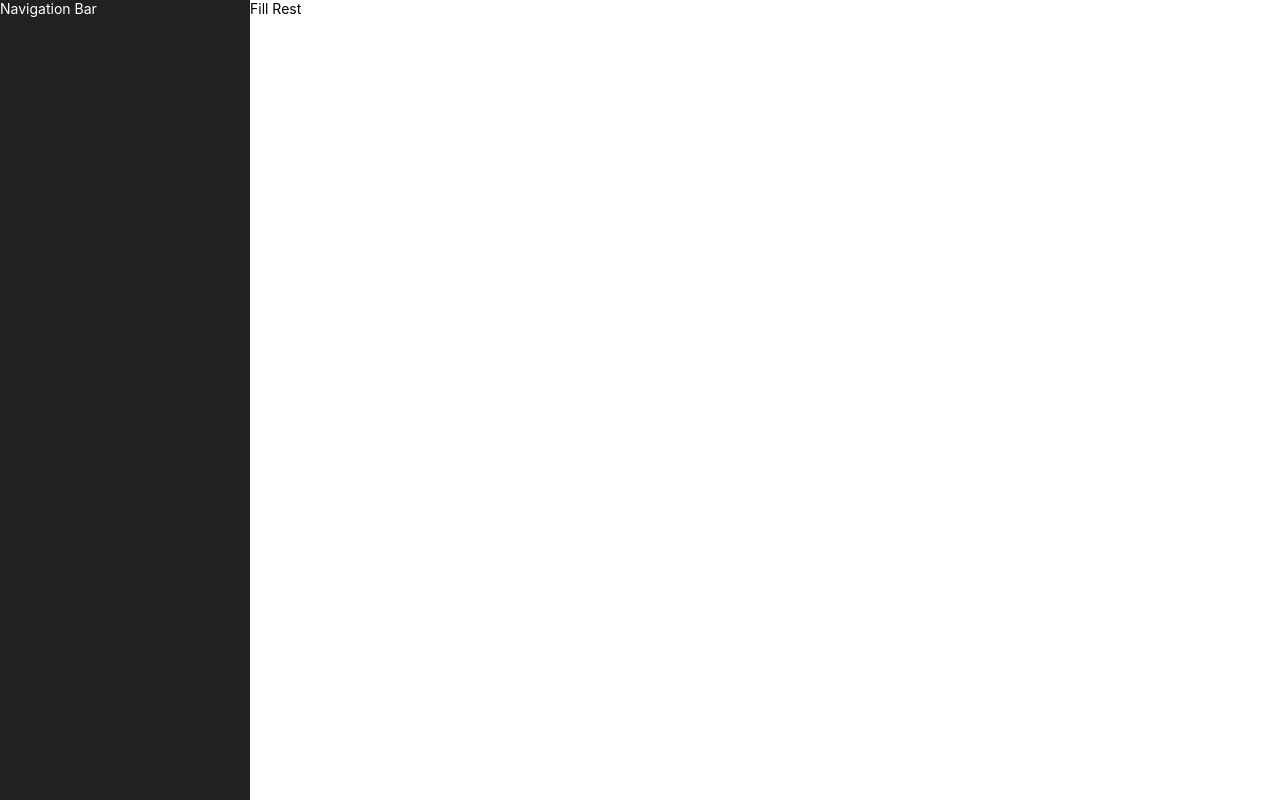
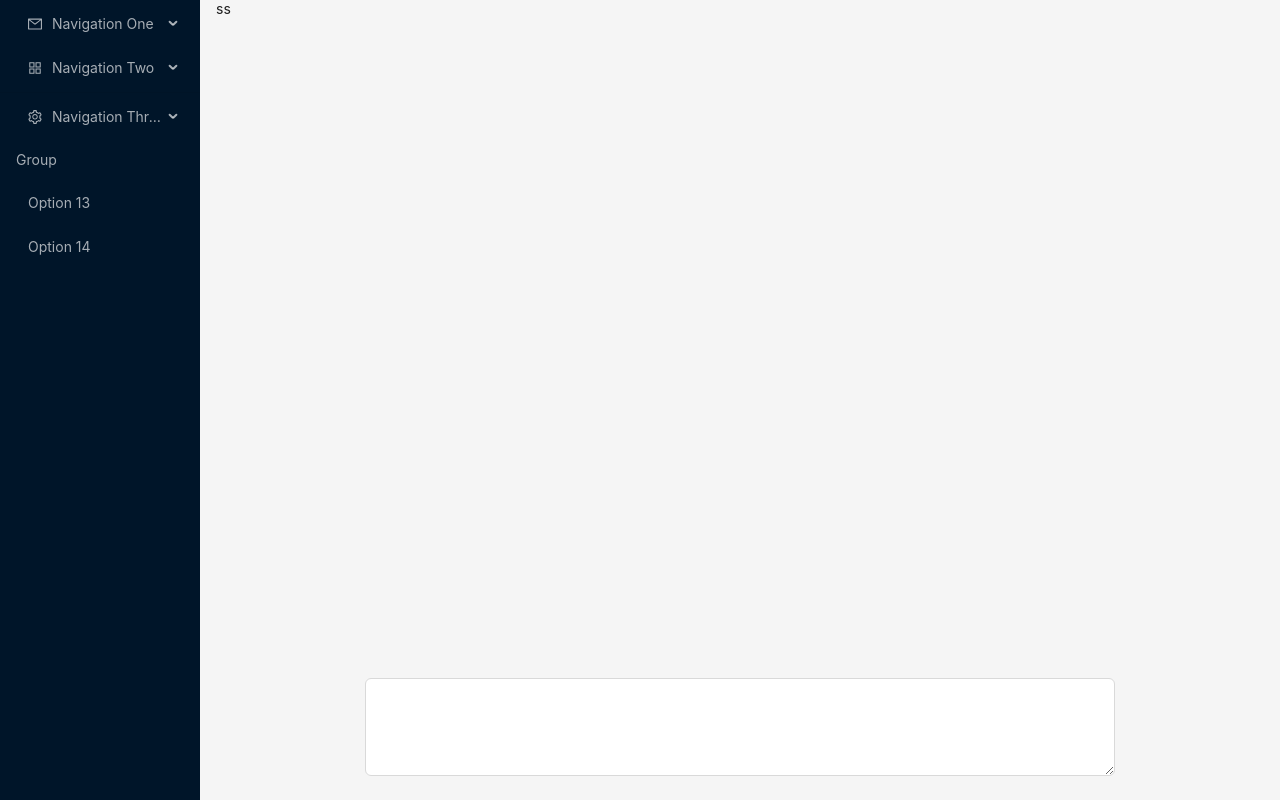
Before and after one commit to Cyberbolt/GPTLink, a React (Create React App) app in the folder gptlink_gui/: page / in a window 1280 px wide. Built offline with nearby package versions, Linux system fonts and the light colour scheme.

Commit message:
The format layout is initially completed

```diff
--- a/gptlink_gui/src/components/home/Home.js
+++ b/gptlink_gui/src/components/home/Home.js
@@ -1,12 +1,65 @@
-import { Col, Divider, Row } from 'antd'
+import { Layout, Row, Menu, Input } from 'antd'
+import { MailOutlined, SettingOutlined, AppstoreOutlined } from '@ant-design/icons'
 
+// import menuWidthAdaption from '../tools/Adaption'
+
+
+function getItem(label, key, icon, children, type) {
+    return {
+      key,
+      icon,
+      children,
+      label,
+      type,
+    };
+}
+
+const items = [
+    getItem('Navigation One', 'sub1', <MailOutlined />, [
+      getItem('Item 1', 'g1', null, [getItem('Option 1', '1'), getItem('Option 2', '2')], 'group'),
+      getItem('Item 2', 'g2', null, [getItem('Option 3', '3'), getItem('Option 4', '4')], 'group'),
+    ]),
+    getItem('Navigation Two', 'sub2', <AppstoreOutlined />, [
+      getItem('Option 5', '5'),
+      getItem('Option 6', '6'),
+      getItem('Submenu', 'sub3', null, [getItem('Option 7', '7'), getItem('Option 8', '8')]),
+    ]),
+    {
+      type: 'divider',
+    },
+    getItem('Navigation Three', 'sub4', <SettingOutlined />, [
+      getItem('Option 9', '9'),
+      getItem('Option 10', '10'),
+      getItem('Option 11', '11'),
+      getItem('Option 12', '12'),
+    ]),
+    getItem('Group', 'grp', null, [getItem('Option 13', '13'), getItem('Option 14', '14')], 'group'),
+];
+
+const { TextArea } = Input;
+
+const { Header, Content, Footer, Sider } = Layout
 
 const Home =
     <>
-      <Row style={{ height: '100vh' }}>
-        <Col flex="250px" style={{ backgroundColor: '#202123', color: '#ffffff' }}>Navigation Bar</Col>
-        <Col flex="auto">Fill Rest</Col>
-      </Row>
+      <Layout style={{ height: '100vh'}}>
+        <Sider style={{ width: '250px' }}>
+            <Menu
+                mode="inline"
+                theme="dark"
+                items={items}
+                style={{ height: '100vh'}}
+            />
+        </Sider>
+        <Layout className="site-layout">
+            <Content style={{ margin: '0 16px' }}>
+                ss
+            </Content>
+            <Footer style={{ margin: '0 16px', textAlign: 'center' }}>
+                <TextArea rows={4} style={{ width: '750px' }} />
+            </Footer>
+        </Layout>
+      </Layout>
     </>
 
-  export default Home
+export default Home
--- /dev/null
+++ b/gptlink_gui/src/components/tools/Adaption.js
@@ -0,0 +1,13 @@
+const phoneWidth = 500
+
+
+function menuWidthAdaption() {
+    if (document.body.clientWidth < phoneWidth) {
+        return 'auto'
+    }
+    else {
+        return '250px'
+    }
+}
+
+export default menuWidthAdaption
```
